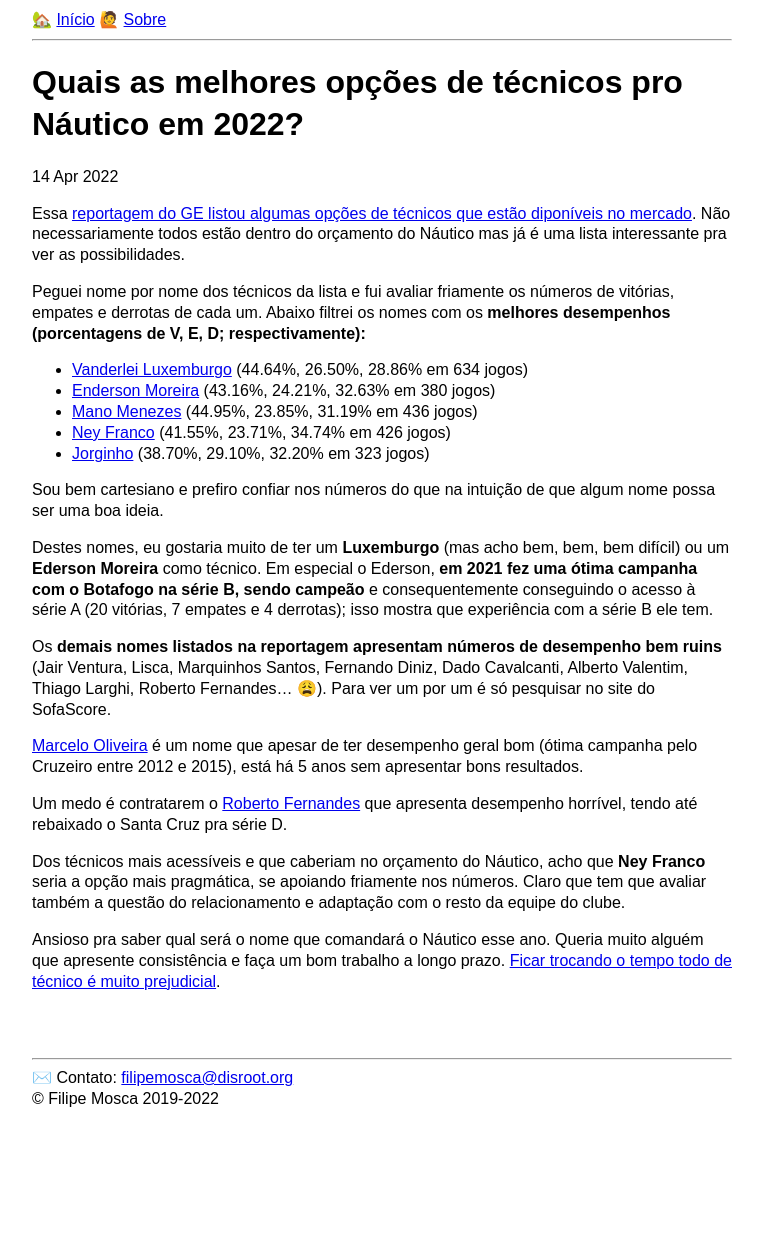
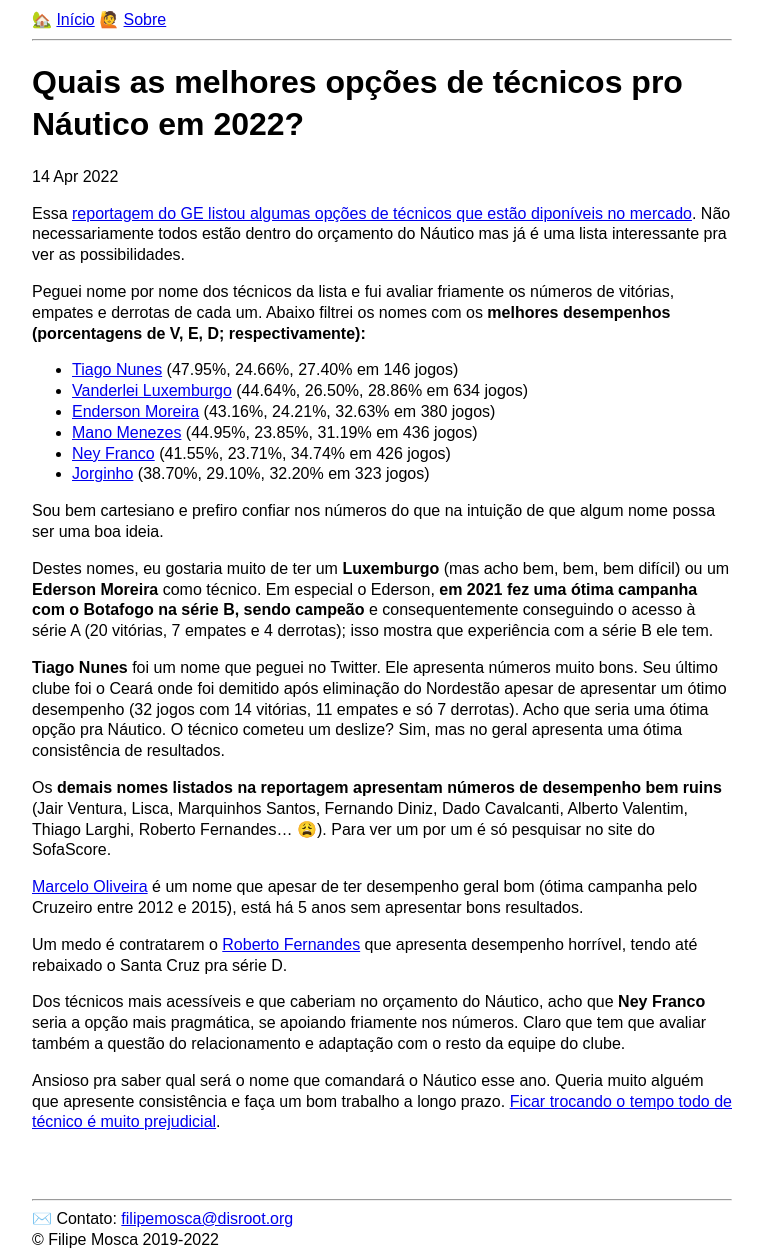
Before and after one commit to namoxk/namoxk.github.io, a Jekyll site: the page built from _posts/Futebol/2022-04-14-opcoes-tecnicos-nautico-2022.md, in a window 1280 px wide. Shown: the whole page, without its empty margins (258-1021 px from the left). Built offline with Jekyll 4.4.1, drawn with Linux system fonts in a browser that asks for light colours; before the commit the page ends 1120 px from its top, so only the background shows below that.

Commit message:
tiago nunes

```diff
--- a/_posts/Futebol/2022-04-14-opcoes-tecnicos-nautico-2022.md
+++ b/_posts/Futebol/2022-04-14-opcoes-tecnicos-nautico-2022.md
@@ -7,6 +7,7 @@ Essa [reportagem do GE listou algumas opções de técnicos que estão diponíve
 
 Peguei nome por nome dos técnicos da lista e fui avaliar friamente os números de vitórias, empates e derrotas de cada um. Abaixo filtrei os nomes com os **melhores desempenhos (porcentagens de V, E, D; respectivamente):**
 
+* [Tiago Nunes](https://www.sofascore.com/manager/tiago-nunes/790357) (47.95%, 24.66%, 27.40% em 146 jogos)
 * [Vanderlei Luxemburgo](https://www.sofascore.com/manager/vanderlei-luxemburgo/784871) (44.64%, 26.50%, 28.86% em 634 jogos)
 * [Enderson Moreira](https://www.sofascore.com/manager/enderson-moreira/149578) (43.16%, 24.21%, 32.63% em 380 jogos)
 * [Mano Menezes](https://www.sofascore.com/manager/mano-menezes/108391) (44.95%, 23.85%, 31.19% em 436 jogos)
@@ -17,6 +18,8 @@ Sou bem cartesiano e prefiro confiar nos números do que na intuição de que al
 
 Destes nomes, eu gostaria muito de ter um **Luxemburgo** (mas acho bem, bem, bem difícil) ou um **Ederson Moreira** como técnico. Em especial o Ederson, **em 2021 fez uma ótima campanha com o Botafogo na série B, sendo campeão** e consequentemente conseguindo o acesso à série A (20 vitórias, 7 empates e 4 derrotas); isso mostra que experiência com a série B ele tem.
 
+**Tiago Nunes** foi um nome que peguei no Twitter. Ele apresenta números muito bons. Seu último clube foi o Ceará onde foi demitido após eliminação do Nordestão apesar de apresentar um ótimo desempenho (32 jogos com 14 vitórias, 11 empates e só 7 derrotas). Acho que seria uma ótima opção pra Náutico. O técnico cometeu um deslize? Sim, mas no geral apresenta uma ótima consistência de resultados.
+
 Os **demais nomes listados na reportagem apresentam números de desempenho bem ruins** (Jair Ventura, Lisca, Marquinhos Santos, Fernando Diniz, Dado Cavalcanti, Alberto Valentim, Thiago Larghi, Roberto Fernandes... 😩). Para ver um por um é só pesquisar no site do SofaScore.
 
 [Marcelo Oliveira](https://www.sofascore.com/manager/marcelo-oliveira/241308) é um nome que apesar de ter desempenho geral bom (ótima campanha pelo Cruzeiro entre 2012 e 2015), está há 5 anos sem apresentar bons resultados.
```
Also changed, not shown: 1 other file.
